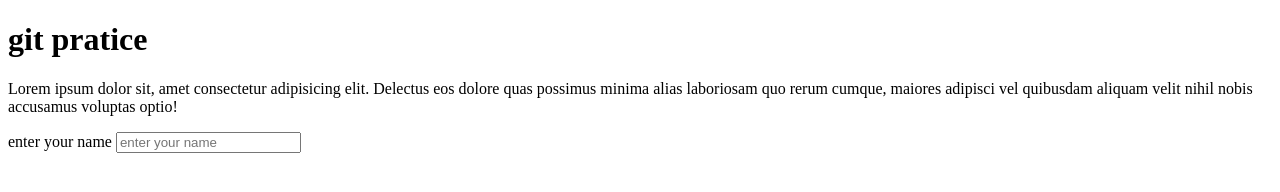
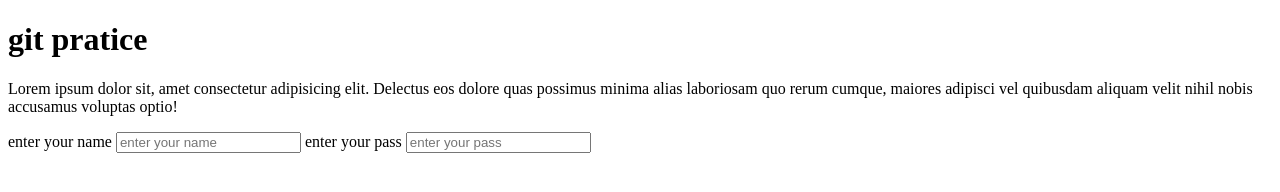
Before and after one commit to Harshofft/Harsh, a plain HTML site: page index.html in a window 1280 px wide. Drawn offline with Linux system fonts and the light colour scheme.

Commit message:
add pass

```diff
--- a/index.html
+++ b/index.html
@@ -11,6 +11,8 @@
     <form>
         <label for="hi">enter your name</label>
         <input type="text" id="hi" placeholder="enter your name">
+        <label for="pass">enter your pass</label>
+        <input type="text" id="pass" placeholder="enter your pass">
     </form>
 
 </body>
```
